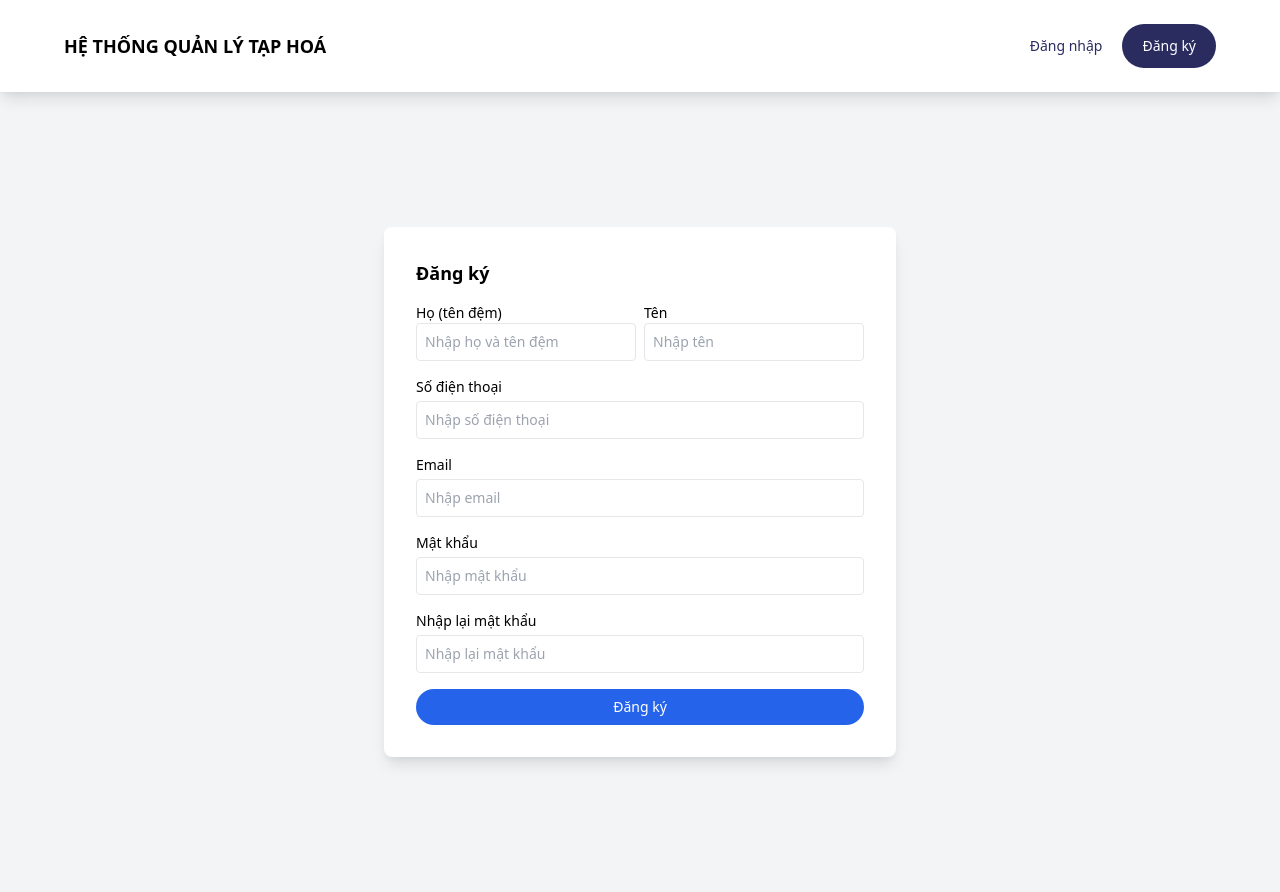
After one commit to truongpvk/python-gr6, a Django app: template store_backend/api/templates/signup.html in a window 1280 px wide. The commit adds this page. Run offline with Django 5.2, Linux system fonts and the light colour scheme; the template is opened without the code that fills it, so the values that code supplies are empty.

Commit message:
Add login & signup page

```diff
--- /dev/null
+++ b/store_backend/api/templates/signup.html
@@ -0,0 +1,91 @@
+<!DOCTYPE html>
+<html lang="en">
+<head>
+    <meta charset="UTF-8">
+    <meta name="viewport" content="width=device-width, initial-scale=1.0">
+    <title>Sign Up</title>
+    <link href="https://cdn.jsdelivr.net/npm/tailwindcss@2.2.19/dist/tailwind.min.css" rel="stylesheet">
+    <style>
+        #login-button {
+            color: #2A2B5F;
+        }
+
+        #sign-up-button{
+            background-color: rgb(42, 43, 95);
+        }
+
+        #login-button:hover{
+            color: #474BEB;
+            text-decoration: underline;
+        }
+
+        #sign-up-button:hover{
+            background-color: #353687;
+        }
+
+        #sign-up-button:active{
+            transform: scale(0.9);
+        }
+    </style>
+</head>
+<body class="bg-gray-100 font-sans text-sm max-h-max">
+    <!-- NavBar -->
+    <nav class="bg-white p-6 shadow-lg w-full">
+        <div class="px-10 flex justify-between items-center gap-x-52">
+            <!-- Nav Title -->
+            <div>
+                <h1 class="text-lg font-semibold">HỆ THỐNG QUẢN LÝ TẠP HOÁ</h1>
+            </div>
+
+            <!-- Login Content -->
+            <div class="flex justify-between space-x-5 flex items-center min-w-max">
+                <button id="login-button">
+                    <a href="#">Đăng nhập</a>
+                </button>
+                <button id="sign-up-button" class="text-white px-5 py-3 rounded-full ease-in">
+                    <a href="#">Đăng ký</a>
+                </button>
+            </div>
+        </div>
+    </nav>
+
+    <!-- Sign Up Form -->
+    <div class="flex items-center justify-center h-screen">
+        <div class="bg-white p-8 shadow-lg rounded-lg max-w-lg w-full">
+            <form action="" class="space-y-4">
+                <h2 class="text-lg font-semibold">Đăng ký</h2>
+                <div>
+                    <div class="flex w-full">
+                        <label for="first-name" class="flex-1 mr-2">Họ (tên đệm)</label>
+                        <label for="last-name" class="flex-1">Tên</label>
+                    </div>
+                    <div class="flex w-full">
+                        <input type="text" id="first-name" name="first-name" placeholder="Nhập họ và tên đệm" class="w-full p-2 border rounded flex-1 mr-2">
+                        <input type="text" id="last-name" name="last-name" placeholder="Nhập tên" class="w-full p-2 border rounded flex-1">
+                    </div>
+                </div>
+
+                <div>
+                    <label for="phone-number" class="block my-1 font-medium">Số điện thoại</label>
+                    <input type="text" id="phone-number" name="phone-number" placeholder="Nhập số điện thoại" class="w-full p-2 border rounded">
+                </div>
+
+                <div>
+                    <label for="email" class="block my-1 font-medium">Email</label>
+                    <input type="email" id="email" name="email" placeholder="Nhập email" class="w-full p-2 border rounded">
+                </div>
+
+                <div>
+                    <label for="password" class="block my-1 font-medium">Mật khẩu</label>
+                    <input type="password" id="password" name="password" placeholder="Nhập mật khẩu" class="w-full p-2 border rounded">
+                </div>
+                <div>
+                    <label for="repeat-password" class="block my-1 font-medium">Nhập lại mật khẩu</label>
+                    <input type="password" id="repeat-password" name="repeat-password" placeholder="Nhập lại mật khẩu" class="w-full p-2 border rounded">
+                </div>
+                <button type="submit" class="w-full bg-blue-600 text-white p-2 rounded-full hover:bg-blue-700">Đăng ký</button>
+            </form>
+        </div>
+    </div>
+</body>
+</html>
```
Also changed, not shown: store_backend/api/templates/list.html (+24 -1 lines), store_backend/api/templates/login.html (added, +87 -0 lines), store_backend/db.sqlite3.
